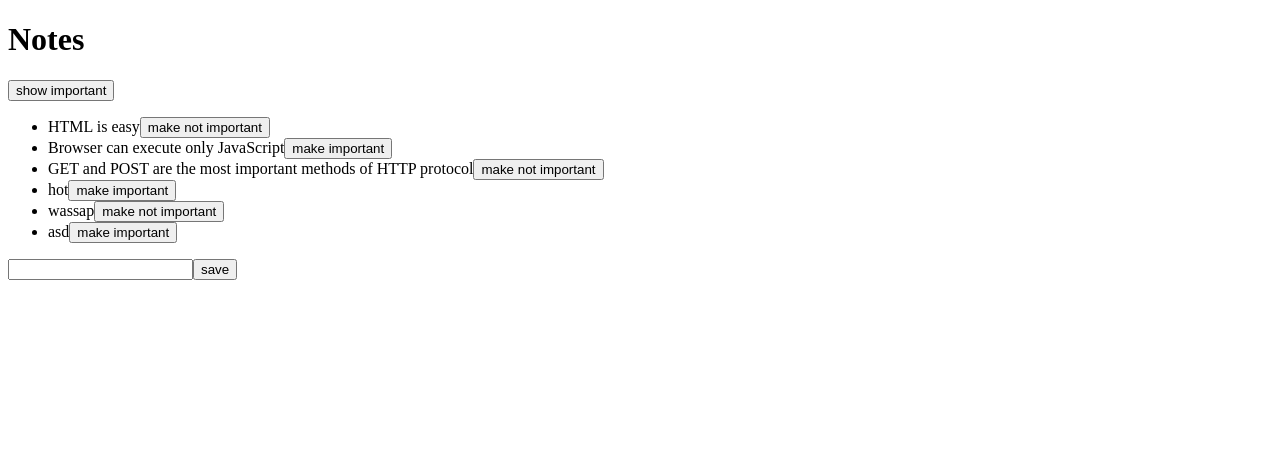
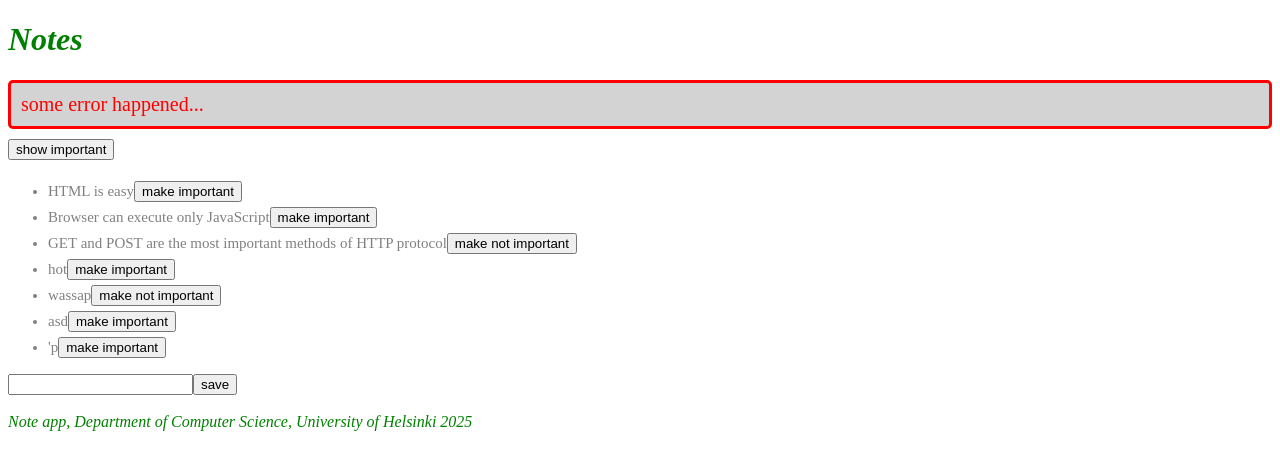
Before and after one commit to demosthenesd/fullstack-open, a React (Vite) app in the folder part2/scratch/: page / in a window 1280 px wide. Shown: the top 470 px of the page. Built offline with nearby package versions, Linux system fonts and the light colour scheme; data requests are answered from the project's data file.

Commit message:
progress on part2 E exercises | finished all theories

```diff
--- a/part2/scratch/db.json
+++ b/part2/scratch/db.json
@@ -3,7 +3,7 @@
     {
       "id": "1",
       "content": "HTML is easy",
-      "important": true
+      "important": false
     },
     {
       "id": "2",
@@ -29,6 +29,11 @@
       "id": "3b8c",
       "content": "asd",
       "important": false
+    },
+    {
+      "id": "d06f",
+      "content": "'p",
+      "important": false
     }
   ]
 }
--- a/part2/scratch/src/App.jsx
+++ b/part2/scratch/src/App.jsx
@@ -1,7 +1,9 @@
 import { useState, useEffect } from 'react'
 import axios from 'axios'
 import Note from './components/Note'
+import Notification from './components/Notification'
 import noteService from './services/notes'
+import Footer from './components/Footer'
 
 
 
@@ -11,6 +13,9 @@
   const [notes, setNotes] = useState([])
   const [newNote, setNewNote] = useState('')
   const [showAll, setShowAll] = useState(true)
+  const [errorMessage, setErrorMessage] = useState('some error happened...')
+
+
 
   useEffect(() => {
     noteService
@@ -45,20 +50,24 @@
     const changedNote = { ...note, important: !note.important }
 
     noteService
-      .update(id, changedNote)
-      .then(returnedNote => {
-        setNotes(notes.map(note => note.id === id ? returnedNote : note))
+      .update(id, changedNote).then(returnedNote => {
+        setNotes(notes.map(note => note.id !== id ? note : returnedNote))
       })
       .catch(error => {
-        alert(
-          `the note '${note.content}' was already deleted from server`
+        setErrorMessage(
+          `Note '${note.content}' was already removed from server`
         )
+        setTimeout(() => {
+          setErrorMessage(null)
+        }, 5000)
         setNotes(notes.filter(n => n.id !== id))
       })
   }
   return (
     <div>
       <h1>Notes</h1>
+      <Notification message={errorMessage} />
+
       <div>
         <button onClick={() => setShowAll(!showAll)}>
           show {showAll ? 'important' : 'all'}
@@ -76,6 +85,7 @@
         <input value={newNote} onChange={handleNoteChange} />
         <button type="submit">save</button>
       </form>
+      <Footer/>
     </div>
   )
 }
--- /dev/null
+++ b/part2/scratch/src/components/Footer.jsx
@@ -0,0 +1,15 @@
+const Footer = () => {
+    const footerStyle = {
+      color: 'green',
+      fontStyle: 'italic',
+      fontSize: 16
+    }
+    return (
+      <div style={footerStyle}>
+        <br />
+        <em>Note app, Department of Computer Science, University of Helsinki 2025</em>
+      </div>
+    )
+  }
+
+  export default Footer
--- a/part2/scratch/src/components/Note.jsx
+++ b/part2/scratch/src/components/Note.jsx
@@ -3,7 +3,7 @@
     ? 'make not important' : 'make important'
 
   return (
-    <li>
+    <li className='note'>
       {note.content}
       <button onClick={toggleImportance}>{label}</button>
     </li>
--- /dev/null
+++ b/part2/scratch/src/components/Notification.jsx
@@ -0,0 +1,13 @@
+const Notification = ({ message }) => {
+    if (message === null) {
+      return null
+    }
+
+    return (
+      <div className='error'>
+        {message}
+      </div>
+    )
+  }
+
+  export default Notification
--- /dev/null
+++ b/part2/scratch/src/index.css
@@ -0,0 +1,22 @@
+h1 {
+  color: green;
+
+  font-style: italic;
+}
+
+
+.note {
+  color: grey;
+  padding-top: 5px;
+  font-size: 15px;
+}
+
+.error {
+  color: red;
+  background: lightgrey;
+  font-size: 20px;
+  border-style: solid;
+  border-radius: 5px;
+  padding: 10px;
+  margin-bottom: 10px;
+}
--- a/part2/scratch/src/main.jsx
+++ b/part2/scratch/src/main.jsx
@@ -1,4 +1,4 @@
 import ReactDOM from "react-dom/client";
 import App from "./App";
-
+import "./index.css"
 ReactDOM.createRoot(document.getElementById("root")).render(<App />);
```
